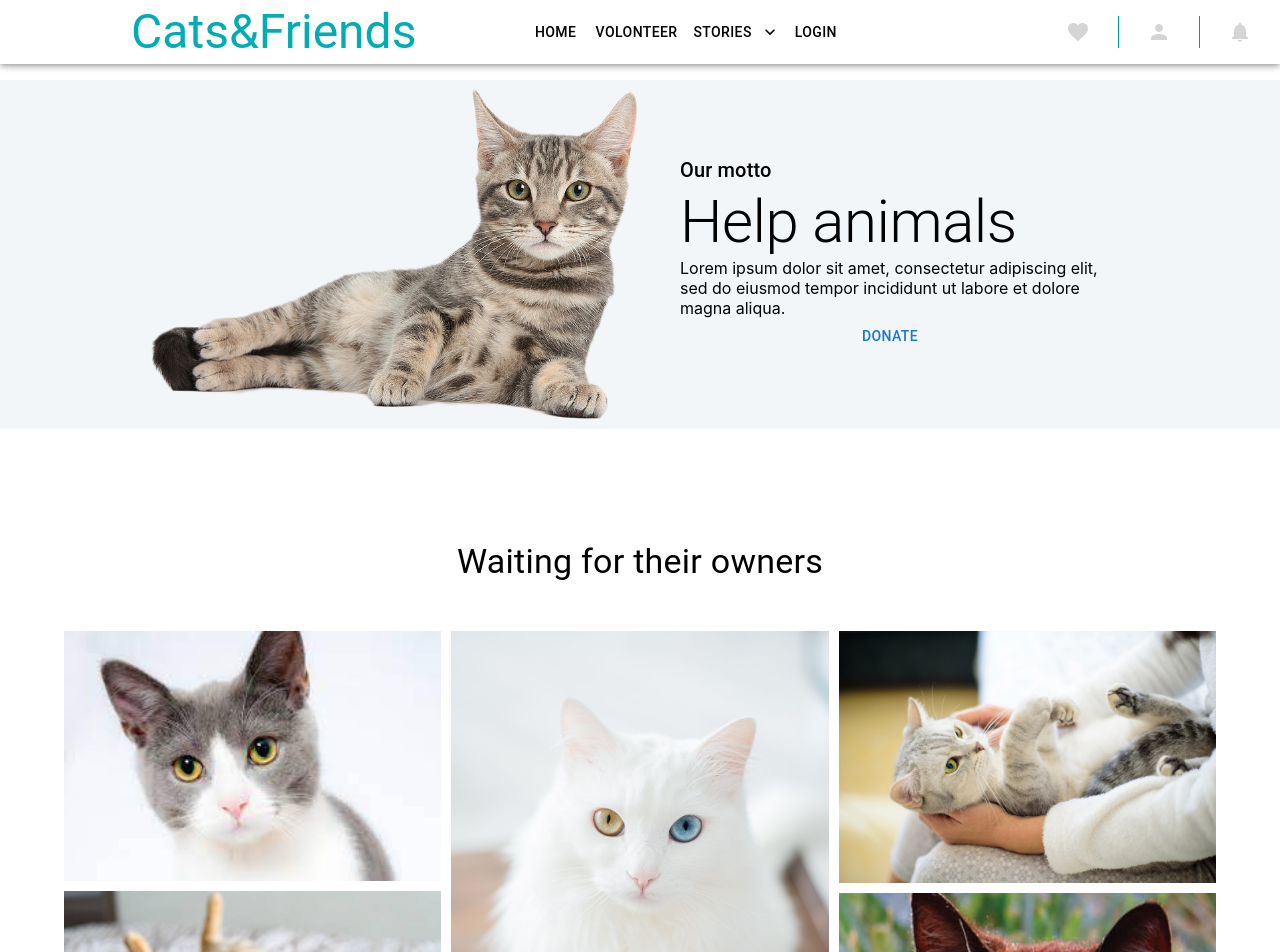
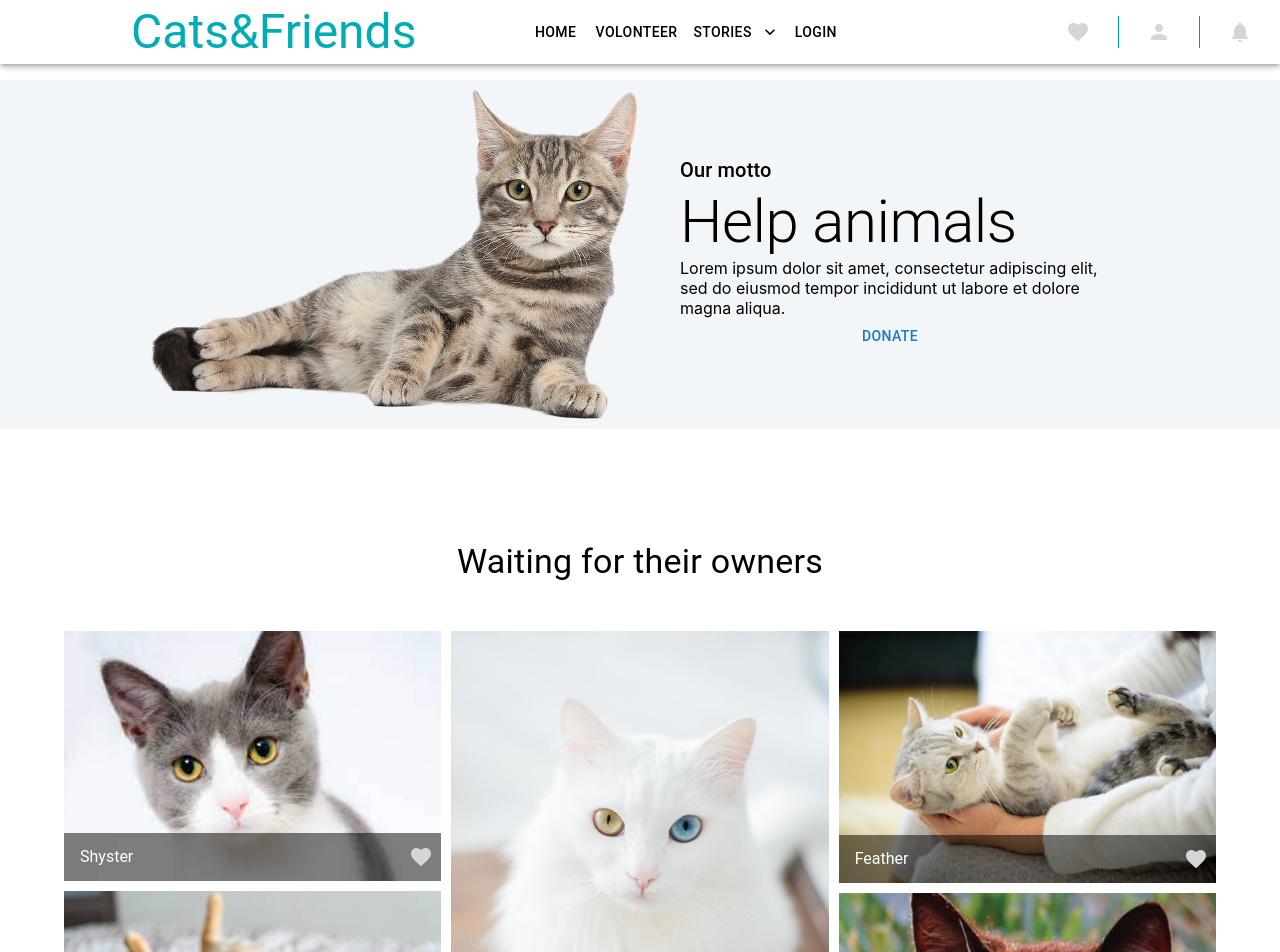
Before and after one commit to karpovska/MUI_cat_website, a React (Create React App) app: page / in a window 1280 px wide. Shown: the top 952 px of the page. Built offline with nearby package versions, Linux system fonts and the light colour scheme.

Commit message:
Added caption and icon to Content

```diff
--- a/src/components/Content/index.js
+++ b/src/components/Content/index.js
@@ -5,8 +5,12 @@ import {
   Container,
   Box,
   Typography,
+  ImageListItemBar,
+  IconButton,
 } from "@mui/material";
 import { itemData } from "../data";
+import FavoriteIcon from '@mui/icons-material/Favorite';
+import {Colors} from "../../styles/index"
 
 const Content = () => {
   return (
@@ -23,6 +27,12 @@ const Content = () => {
               alt={item.title}
               loading="lazy"
             />
+          <ImageListItemBar
+            title={ item.title}
+            actionIcon={<IconButton>
+              <FavoriteIcon sx={{color:Colors.dove_gray, "&:hover": { color: Colors.info }}}/>
+            </IconButton>}
+          />
           </ImageListItem>
         ))}
       </ImageList>
```
